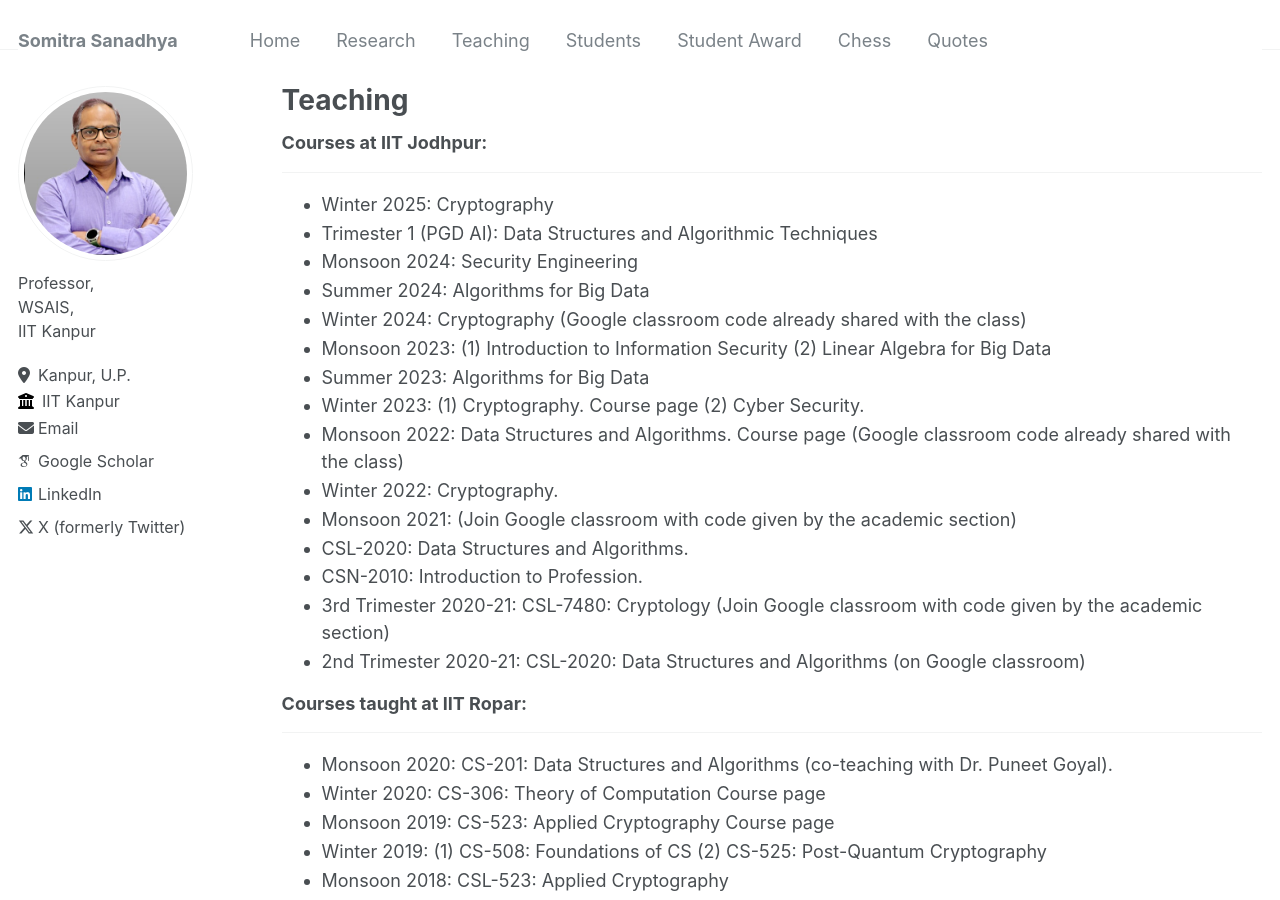
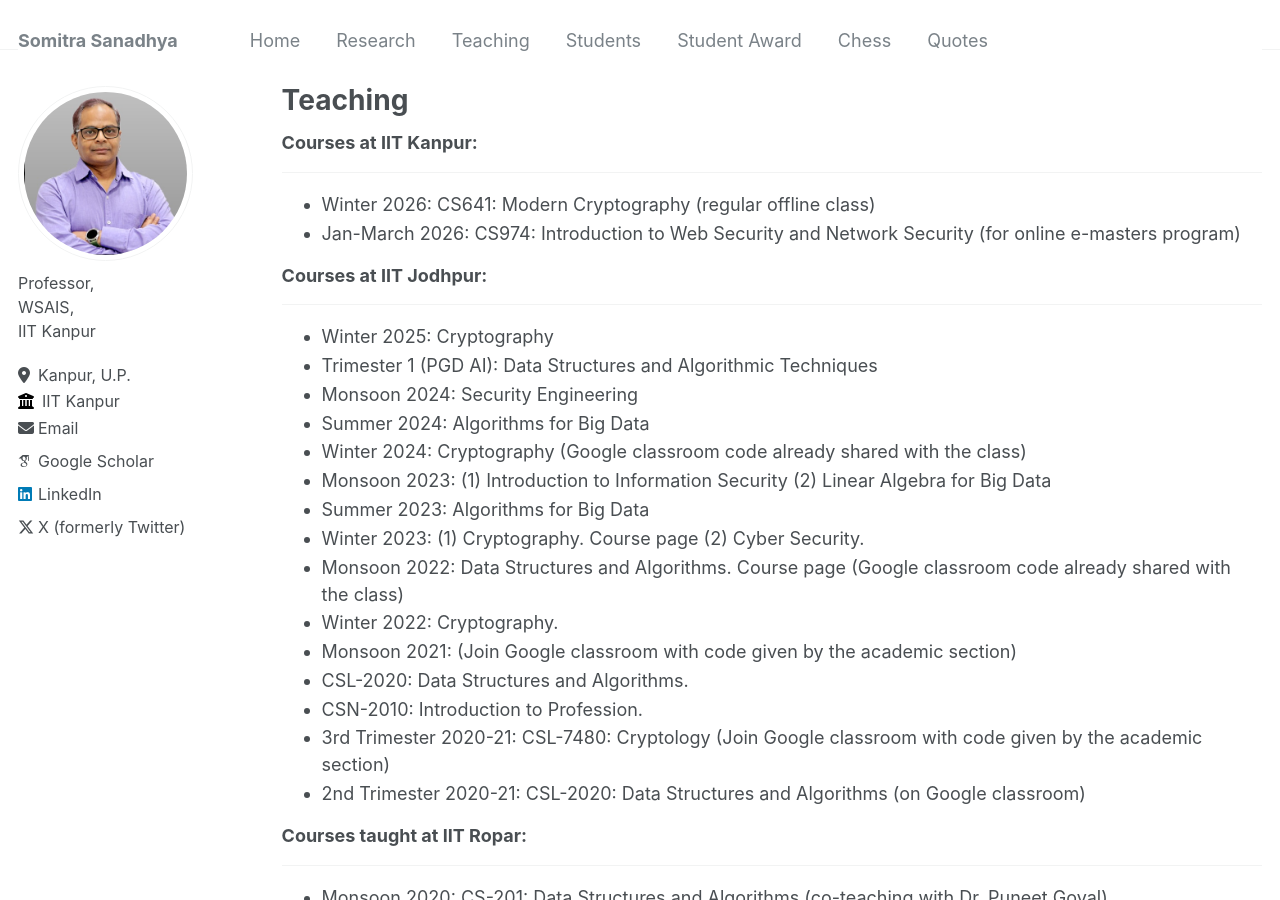
Before and after one commit to somitra-sanadhya/somitra-sanadhya.github.io, a Jekyll site: the page built from _pages/teaching.md, in a window 1280 px wide and 900 px high. Built offline with Jekyll 4.4.1, drawn with Linux system fonts in a browser that asks for light colours; some web fonts are replaced.

Commit message:
Update teaching.md

```diff
--- a/_pages/teaching.md
+++ b/_pages/teaching.md
@@ -4,6 +4,10 @@ title: "Teaching"
 permalink: /teaching/
 author_profile: true
 ---
+### Courses at IIT Kanpur:
+----
++ Winter 2026: CS641: Modern Cryptography (regular offline class)
++ Jan-March 2026:  CS974: Introduction to Web Security and Network Security (for online e-masters program)
 
 ### Courses at IIT Jodhpur:
 ----
```
